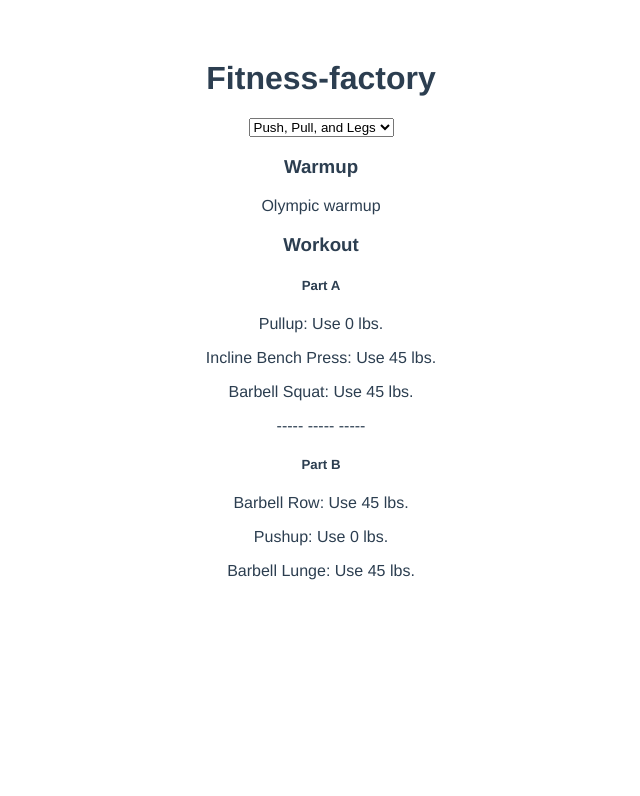
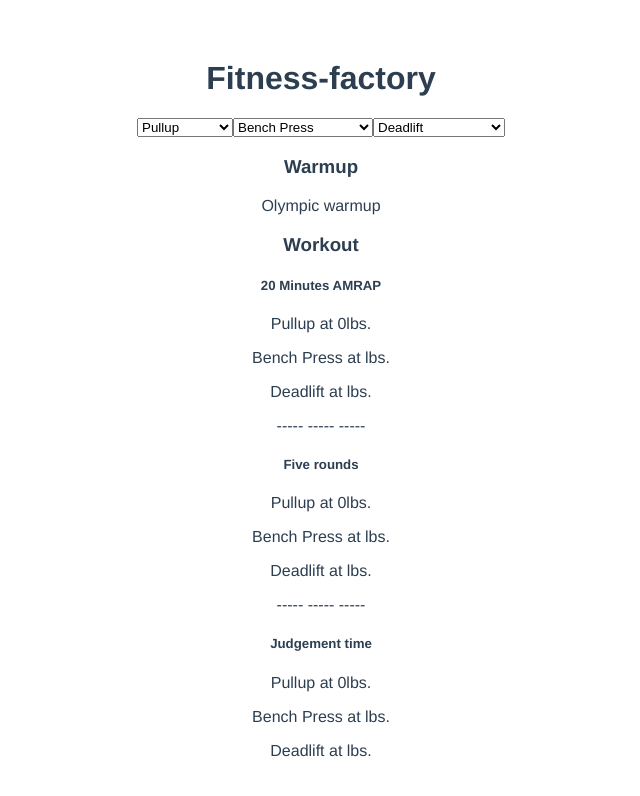
Before and after one commit to ldmcdaniel/fitness, a Vue app: page / in a window 1280 px wide. Shown: the top 796 px of the page, without its empty margins (319-959 px from the left). Built offline with nearby package versions, Linux system fonts and the light colour scheme.

Commit message:
Formatted for simplefit and dropdown for select exercise

```diff
--- a/src/App.vue
+++ b/src/App.vue
@@ -2,70 +2,52 @@
   <div id="app">
     <h1>Fitness-factory</h1>
     <form>
-      <select v-model="currentView">
-        <option v-for="(option, key) in options" :value="key">{{option.name}}</option>
+      <select v-model="selected.pull">
+        <option v-for="(key, value) in pull" :value="value">{{value}}</option>
+      </select>
+      <select v-model="selected.push">
+        <option v-for="(key, value) in push" :value="value">{{value}}</option>
+      </select>
+      <select v-model="selected.legs">
+        <option v-for="(key, value) in legs" :value="value">{{value}}</option>
       </select>
     </form>
-    <div v-show="currentView === 'bigThree'">
       <h3>Warmup</h3>
       <p>Olympic warmup</p>
       <h3>Workout</h3>
-      <h5>Part A</h5>
-      <p>{{getRandom(pull)}}</p>
-      <p>{{getRandom(push)}}</p>
-      <p>{{getRandom(legs)}}</p>
+      <h5>{{options.amrap}}</h5>
+      <p>{{selected.pull}} at {{pull[selected.pull]}}lbs.</p>
+      <p>{{selected.push}} at {{pull[selected.push]}}lbs.</p>
+      <p>{{selected.legs}} at {{pull[selected.legs]}}lbs.</p>
       <p>----- ----- -----</p>
-      <h5>Part B</h5>
-      <p>{{getRandom(pull)}}</p>
-      <p>{{getRandom(push)}}</p>
-      <p>{{getRandom(legs)}}</p>
-    </div>
-    <div v-show="currentView === '5x5'">
-      <h3>Warmup</h3>
-      <p>Olympic warmup</p>
-      <h3>Workout</h3>
-      <p>{{Object.keys(legs)[0]}} at {{Object.values(legs)[0]}}lbs.</p>
-      <p>{{Object.keys(push)[3]}} at {{Object.values(push)[3]}}lbs.</p>
-      <p>{{Object.keys(pull)[1]}} at {{Object.values(pull)[1]}}lbs.</p>
-      <p>{{Object.keys(push)[2]}} at {{Object.values(push)[2]}}lbs.</p>
-      <p>{{Object.keys(legs)[1]}} at {{Object.values(legs)[1]}}lbs.</p>
-
-    </div>
-    <div v-show="currentView === 'test'">
-      <h3>Warmup</h3>
-      <p>Olympic warmup</p>
-      <h3>Workout</h3>
-      <p>{{Object.keys(legs)[0]}} at {{Object.values(legs)[0]}}lbs.</p>
-      <p>{{Object.keys(push)[3]}} at {{Object.values(push)[3]}}lbs.</p>
-      <p>{{Object.keys(pull)[1]}} at {{Object.values(pull)[1]}}lbs.</p>
-      <p></p>
-    </div>
+      <h5>{{options.fiveSets}}</h5>
+      <p>{{selected.pull}} at {{pull[selected.pull]}}lbs.</p>
+      <p>{{selected.push}} at {{pull[selected.push]}}lbs.</p>
+      <p>{{selected.legs}} at {{pull[selected.legs]}}lbs.</p>
+      <p>----- ----- -----</p>
+      <h5>{{options.judgement}}</h5>
+      <p>{{selected.pull}} at {{pull[selected.pull]}}lbs.</p>
+      <p>{{selected.push}} at {{pull[selected.push]}}lbs.</p>
+      <p>{{selected.legs}} at {{pull[selected.legs]}}lbs.</p>
   </div>
 </template>
 
 <script>
-// import Hello from './components/Hello';
 
 export default {
   data() {
     return {
       options: {
-        bigThree: {
-          name: 'Push, Pull, and Legs',
-        },
-        '5x5': {
-          name: 'Five rounds of five',
-        },
-        test: {
-          name: 'Judgement time',
-        },
+        amrap: '20 Minutes AMRAP',
+        fiveSets: 'Five rounds',
+        judgement: 'Judgement time',
       },
       legs: {
-        'Barbell Squat': 45,
-        'Barbell Deadlift': 45,
-        'Barbell Lunge': 45,
-        'Barbell Good Morning': 45,
-        'Barbell Stright-leg Deadlift': 45,
+        Squat: 45,
+        Deadlift: 45,
+        Lunge: 45,
+        'Good Morning': 45,
+        'Stright-leg Deadlift': 45,
       },
       push: {
         Pushup: 0,
@@ -77,22 +59,26 @@ export default {
       },
       pull: {
         Pullup: 0,
-        'Barbell Row': 45,
-        'Upright Barbell Row': 45,
+        Row: 45,
+        'Upright Row': 45,
       },
       abs: {
         'Toes to Bar': 0,
         'Knees to Chest': 0,
         Situp: 0,
-        'Barbell Rollout': 45,
+        Rollout: 45,
       },
       shoulders: {
         'Side Raise': 0,
       },
       biceps: {
-        'Barbell Curl': 45,
+        Curl: 45,
       },
-      currentView: 'bigThree',
+      selected: {
+        pull: 'Pullup',
+        push: 'Bench Press',
+        legs: 'Deadlift',
+      },
     };
   },
 
@@ -106,16 +92,9 @@ export default {
 
       return `${exercise}: Use ${weight} lbs.`;
     },
-
-    getExercise(name) {
-      return name;
-    },
   },
 
   computed: {
-    // setCurrentView() {
-    //   this.currentView = ;
-    // },
   },
 
   components: {
```
